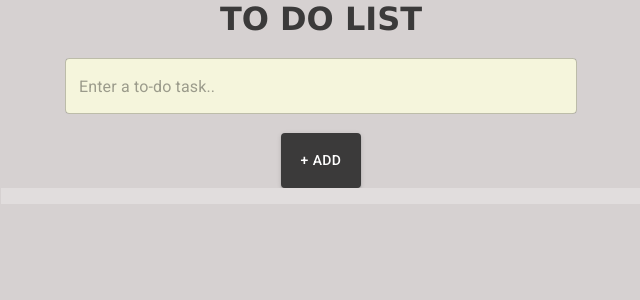
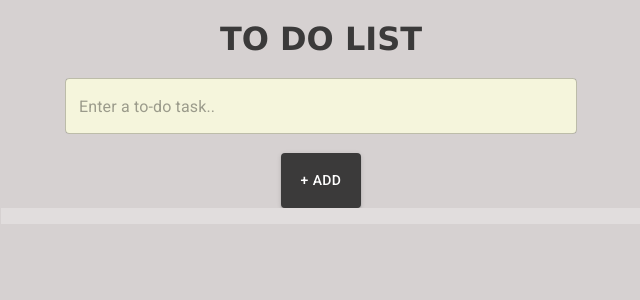
Before and after one commit to aks-arunkumars/TodoList, a React (Create React App) app: page / in a window 1280 px wide. Shown: the top 300 px of the page, without its empty margins (319-959 px from the left). Built offline with nearby package versions, Linux system fonts and the light colour scheme.

Commit message:
second commit

```diff
--- a/src/App.css
+++ b/src/App.css
@@ -29,6 +29,7 @@ body {
 }
 .container h1 {
   font-weight: 800;
+  margin-top: 20px;
   margin-bottom: 20px;
 }
 .input-field {
--- a/src/App.js
+++ b/src/App.js
@@ -22,14 +22,11 @@ function App() {
         <h1>TO DO LIST</h1>
         <TextField
           value={toDo}
-          onChange={(e) => {
-            if ((e.target.value) ==="") alert(""); else setToDo(e.target.value);
-          }}
+          onChange={(e) => setToDo(e.target.value)}
           id="outlined-basic"
           placeholder="Enter a to-do task.."
           className="input-field"
-          variant="outlined"
-        />
+          variant="outlined"/>
         &nbsp;
         <Button
           onClick={() =>
```
